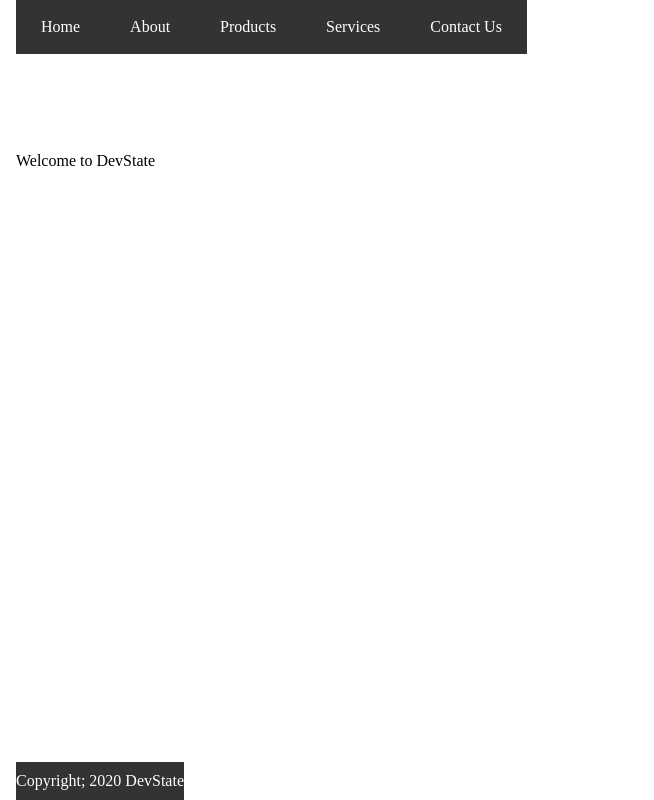
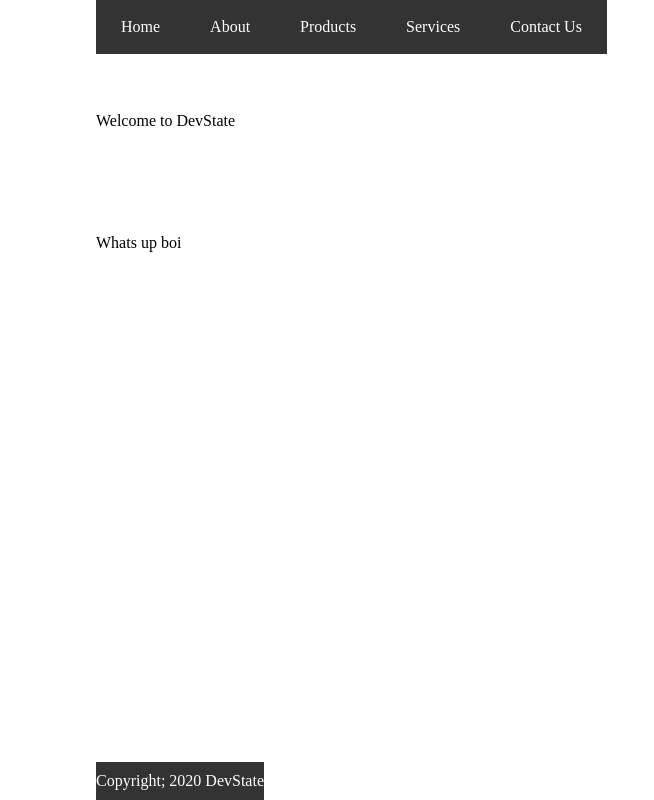
Before and after one commit to devstate-sdsu/OverDue, a React (Create React App) app: page / in a window 1280 px wide. Shown: the whole page, without its empty margins (0-654 px from the left). Built offline with nearby package versions, Linux system fonts and the light colour scheme.

Commit message:
FirstComponent Addition

```diff
--- a/src/App.js
+++ b/src/App.js
@@ -1,5 +1,6 @@
 import React, { Component } from 'react';
 import Header from './Components/Header';
+import FirstComp from './Components/FirstComp';
 
 class App extends Component {
 
@@ -8,6 +9,7 @@ class App extends Component {
     return (
       <div className= "App">
         <Header/>
+        <FirstComp/>
       </div>
     );
   }
--- /dev/null
+++ b/src/Components/FirstComp.css
@@ -0,0 +1,8 @@
+body {
+    padding-top : 40px;
+    padding-bottom : 40px;
+    padding-left : 40px;
+    padding-right : 40px;
+
+
+}
--- /dev/null
+++ b/src/Components/FirstComp.js
@@ -0,0 +1,16 @@
+import React, { Component } from 'react';
+import '../Components/FirstComp.css';
+
+class FirstComp extends Component {
+    render() {
+        return (
+            <div>
+                <body>
+                    Whats up boi
+                </body>
+            </div>
+        );
+    }
+}
+
+export default FirstComp;
--- a/src/Components/Header.js
+++ b/src/Components/Header.js
@@ -6,7 +6,7 @@ class Header extends Component {
   render() {
     return (
 
-      <div className= "Header">
+     // <div className= "Header">
         <body>
           <div className={styles.headre}>
             <div className={styles.container}>
@@ -26,7 +26,7 @@ class Header extends Component {
             <div className={styles.container}>Copyright; 2020 DevState</div>
           </div>
         </body>
-      </div>
+     // </div>
 
     );
   }
```
